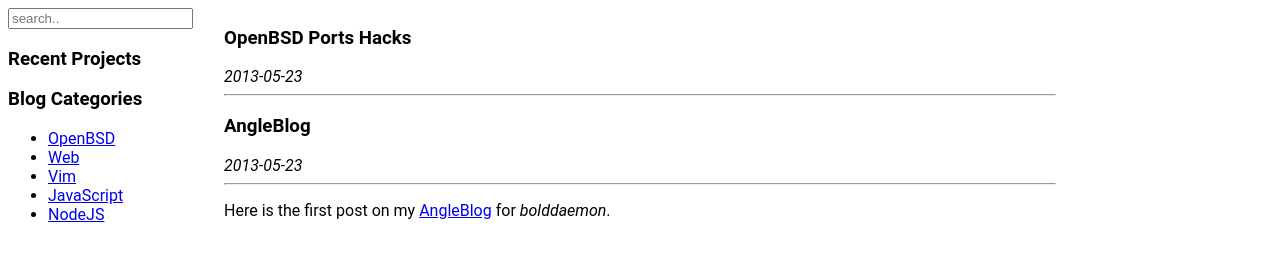
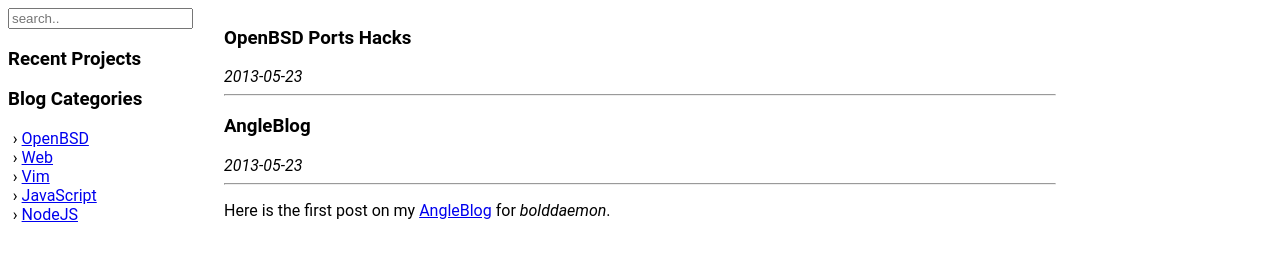
Before and after one commit to qbit/angleblog, a website: page src/index.html in a window 1280 px wide. Drawn offline with Linux system fonts and the light colour scheme; no server answers; a script that the page names is missing.

Commit message:
new bullet

```diff
--- a/src/components/bolddaemon/bolddaemon.css
+++ b/src/components/bolddaemon/bolddaemon.css
@@ -6,3 +6,18 @@ body {
   width: 30px;
   height: 30px;
 }
+
+ul {
+	list-style: none;
+	padding: 0;
+	margin: 0;
+}
+
+li {
+	padding-left: 1em;
+	text-indent: -.7em;
+}
+
+li:before {
+	content: "› "
+}
```
